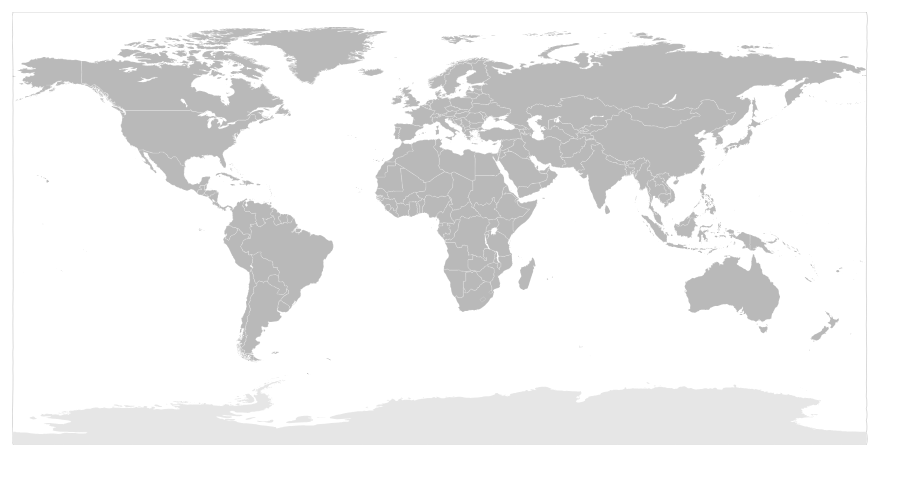
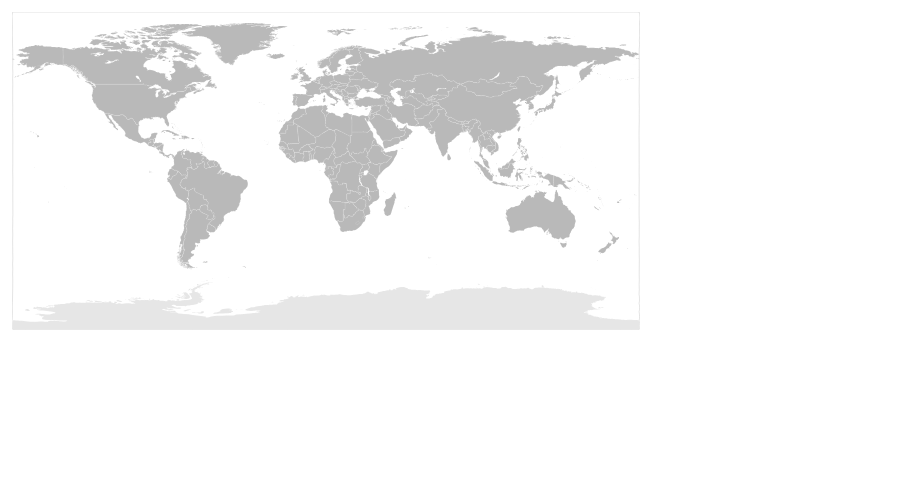
Before and after one commit to turbographics2000/svg_map_test, a plain HTML site: page docs/index.html in a window 1280 px wide. Shown: the whole page, without its empty margins (0-919 px from the left). Drawn offline with Linux system fonts and the light colour scheme.

Commit message:
Update style.css

```diff
--- a/docs/style.css
+++ b/docs/style.css
@@ -4,10 +4,14 @@
   float: left;
   width: 50%;
 }
+svg {
+  width: 100%;
+  height: auto;
+}
 
 #wikiFrame {
   max-width: calc(50% - 4px);
   float: left;
   height: 800px;
-  width: 50%;
+  width: 49%;
 }
```
